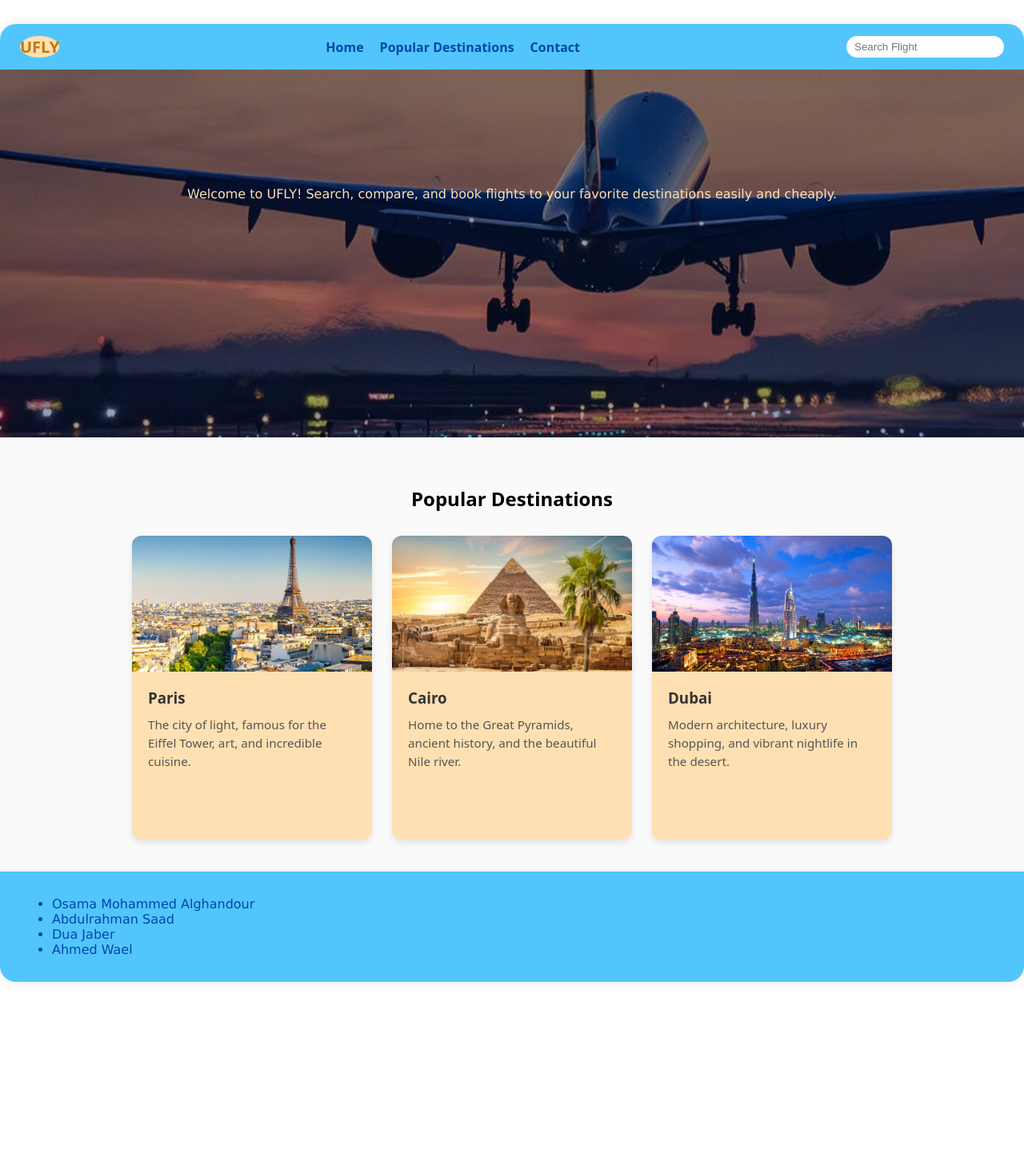
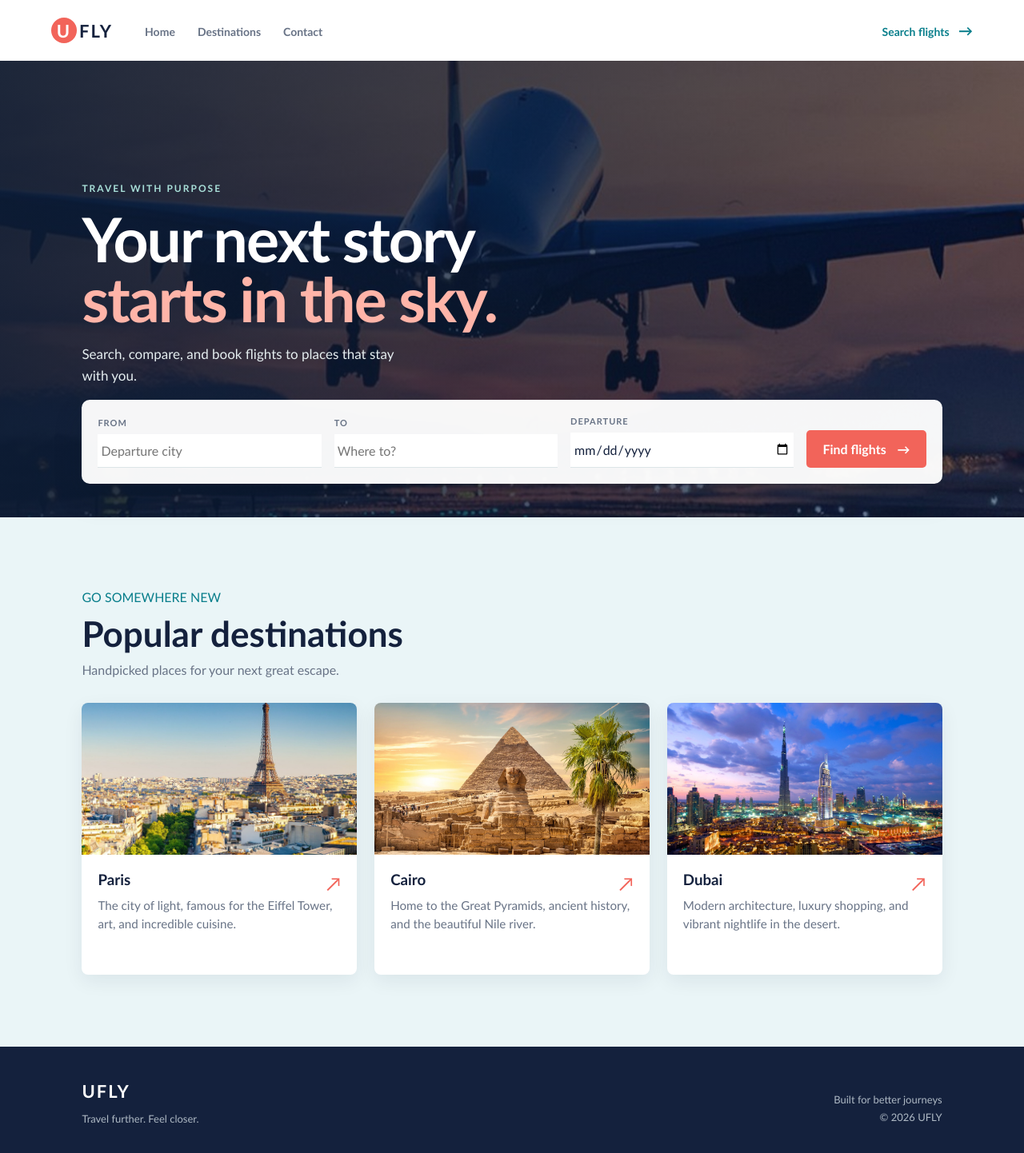
Before and after one commit to XPRU/ITI-Flight-Booking, a Vue app: page / in a window 1280 px wide. Shown: the top 1442 px of the page at 80% size. Before the commit the page ends 1258 px from the top, so only its background shows below. Built offline with nearby package versions, Linux system fonts and the light colour scheme.

Commit message:
Updated UI

```diff
--- a/package.json
+++ b/package.json
@@ -12,7 +12,7 @@
     "vue": "^3.5.41"
   },
   "devDependencies": {
-    "@vitejs/plugin-vue": "^6.0.8",
-    "vite": "^8.2.2"
+    "@vitejs/plugin-vue": "^5.2.4",
+    "vite": "^6.3.5"
   }
 }
--- a/src/App.vue
+++ b/src/App.vue
@@ -16,11 +16,10 @@ import Footer from './components/Footer.vue';
 
 <style scoped>
 .container {
-  max-width: 1400px;
-  margin: 30px auto;
-  border-radius: 20px;
+  max-width: 1440px;
+  margin: 0 auto;
   overflow: hidden;
-  background-color: var(--color-pale-white);
-  box-shadow: 0 0 15px rgba(0,0,0,0.1);
+  background-color: var(--color-white);
+  box-shadow: 0 10px 40px rgba(20, 33, 61, 0.08);
 }
 </style>
--- a/src/components/Footer.vue
+++ b/src/components/Footer.vue
@@ -1,28 +1,26 @@
 <template>
-    <div class="FooterCont">
-        <ul class="Txt">
-            <li> Osama Mohammed Alghandour</li>
-            <li> Abdulrahman Saad </li>
-            <li> Dua Jaber </li>
-            <li> Ahmed Wael </li>
-        </ul>
-    </div>
+    <footer id="contact" class="footer-cont">
+        <div><a class="footer-logo" href="#top">UFLY</a><p>Travel further. Feel closer.</p></div>
+        <p class="copyright">Built for better journeys<br />&#169; 2026 UFLY</p>
+    </footer>
 </template>
 
 
 <style scoped>
 
-.FooterCont{
-    background-color: var(--color-light-blue);
-    padding: 15px 25px;
+.footer-cont{
+    background-color: var(--color-ink);
+    color: var(--color-white);
+    padding: 42px clamp(24px, 8vw, 110px);
     display: flex;
-    align-items: right;
+    align-items: center;
     justify-content: space-between;
-    flex-wrap: wrap;
-
 }
-.Txt{
-    color:var(--color-text);
-    font-family: 'Lucida Sans', 'Lucida Sans Regular', 'Lucida Grande', 'Lucida Sans Unicode', Geneva, Verdana, sans-serif;
+.footer-logo { color: var(--color-white); text-decoration: none; font-size: 22px; font-weight: bold; letter-spacing: 2px; }
+.footer-cont p { color: #aeb9c4; font-size: 13px; }
+.copyright { text-align: right; line-height: 1.7; }
+@media (max-width: 500px) {
+  .footer-cont { align-items: flex-start; flex-direction: column; gap: 18px; }
+  .copyright { text-align: left; }
 }
 </style>
--- a/src/components/Home.vue
+++ b/src/components/Home.vue
@@ -1,25 +1,71 @@
 <template>
-  <section class="home">
-
-    <p class="paragraph">
-      Welcome to UFLY! Search, compare, and book flights to your
-      favorite destinations easily and cheaply.
-    </p>
-  </section>
+  <section id="top" class="home">
+      <div class="hero-copy">
+        <p class="eyebrow">TRAVEL WITH PURPOSE</p>
+        <h1>Your next story<br /><em>starts in the sky.</em></h1>
+        <p class="paragraph">Search, compare, and book flights to places that stay with you.</p>
+      </div>
+      <form id="search" class="search-panel" @submit.prevent>
+        <div class="field"><label for="from">From</label><input id="from" placeholder="Departure city" /></div>
+        <div class="field"><label for="to">To</label><input id="to" placeholder="Where to?" /></div>
+        <div class="field"><label for="date">Departure</label><input id="date" type="date" /></div>
+        <button type="submit">Find flights <span aria-hidden="true">&#8594;</span></button>
+      </form>
+    </section>
 </template>
 
 <style scoped>
 .home {
-  padding: 30px;
-  text-align: center;
-  height: 400px;
+  min-height: 560px;
+  padding: clamp(70px, 11vw, 140px) clamp(24px, 8vw, 110px) 42px;
+  position: relative;
+  display: flex;
+  flex-direction: column;
+  justify-content: space-between;
   background-image: url(../assets/Flightbg.jpeg);
   background-size: cover;
+  background-position: center;
+  isolation: isolate;
 }
+.home::before {
+  content: '';
+  position: absolute;
+  inset: 0;
+  background: linear-gradient(90deg, rgba(13, 29, 53, .85), rgba(13, 29, 53, .2));
+  z-index: -1;
+}
+.hero-copy { max-width: 600px; color: var(--color-white); }
+.eyebrow { color: #a9e0d9; font-size: 12px; letter-spacing: 2px; font-weight: bold; }
+h1 { margin: 18px 0 14px; font-size: clamp(42px, 6vw, 78px); line-height: .98; letter-spacing: -2px; }
+h1 em { color: #ffb4a8; font-style: normal; }
 .paragraph {
-    font-family: 'Lucida Sans', 'Lucida Sans Regular', 'Lucida Grande', 'Lucida Sans Unicode', Geneva, Verdana, sans-serif;
-    color: var(--color-card-orange);
-    padding-top: 100px ;
+  max-width: 400px;
+  color: #e5eef0;
+  font-size: 17px;
+  line-height: 1.6;
+}
+.search-panel {
+  display: grid;
+  grid-template-columns: 1fr 1fr 1fr auto;
+  align-items: end;
+  gap: 16px;
+  padding: 20px;
+  max-width: 1080px;
+  background: rgba(255, 255, 255, .96);
+  border-radius: 10px;
+  box-shadow: 0 18px 35px rgba(11, 23, 40, .2);
+}
+.field { display: grid; gap: 8px; }
+label { color: var(--color-muted); font-size: 11px; font-weight: bold; text-transform: uppercase; letter-spacing: 1px; }
+input { width: 100%; padding: 11px 4px; border: 0; border-bottom: 1px solid var(--color-border); color: var(--color-ink); outline: none; }
+input:focus { border-color: var(--color-teal); }
+button { padding: 14px 20px; border: 0; border-radius: 5px; background: var(--color-coral); color: var(--color-white); cursor: pointer; font-weight: bold; white-space: nowrap; }
+button:hover { background: #d9524b; }
+button span { margin-left: 10px; }
+@media (max-width: 700px) {
+  .home { min-height: 700px; }
+  .search-panel { grid-template-columns: 1fr 1fr; }
+  .search-panel button { grid-column: 1 / -1; }
 }
 
 
--- a/src/components/Navbar.vue
+++ b/src/components/Navbar.vue
@@ -1,53 +1,69 @@
 <template>
-<nav class="navbar">
-    <div class="logo">UFLY</div>
-    <ul class="NavLinks">
-        <li>Home</li>
-        <li>Popular Destinations</li>
-        <li>Contact</li>
+<nav class="navbar" aria-label="Main navigation">
+  <a class="logo" href="#top" aria-label="UFLY home"><span>U</span>FLY</a>
+  <ul class="nav-links">
+    <li><a href="#top">Home</a></li>
+    <li><a href="#destinations">Destinations</a></li>
+    <li><a href="#contact">Contact</a></li>
     </ul>
-    <input type="text" placeholder="Search Flight" class="SearchBar">
-
+  <a class="nav-action" href="#search">Search flights <span aria-hidden="true">&#8594;</span></a>
 </nav>
 </template>
 
 <style scoped>
-.navbar{
-    background-color: var(--color-light-blue);
-    padding: 15px 25px;
+.navbar {
+    background-color: var(--color-white);
+    padding: 22px clamp(24px, 5vw, 72px);
     display: flex;
     align-items: center;
-    justify-content: space-between;
-    flex-wrap: wrap;
+    gap: 40px;
 }
 .logo {
-  background-color: var(--color-card-orange) ;
-  border-radius:50% ;
+  color: var(--color-ink);
+  text-decoration: none;
   font-weight: bold;
-  font-size: 20px;
-  color: var(--color-orange);
+  font-size: 22px;
+  letter-spacing: 2px;
 }
-.NavLinks {
-  color: var(--color-text);
+.logo span {
+  display: inline-grid;
+  place-items: center;
+  width: 32px;
+  height: 32px;
+  margin-right: 3px;
+  border-radius: 50%;
+  background: var(--color-coral);
+  color: var(--color-white);
+}
+.nav-links {
   list-style: none;
   display: flex;
-  gap: 20px;
+  gap: 28px;
+  flex: 1;
   margin: 0;
   padding: 0;
-  cursor: pointer;
+}
+.nav-links a {
+  color: var(--color-muted);
+  text-decoration: none;
+  font-size: 14px;
   font-weight: bold;
+}
+.nav-links a:hover,
+.nav-links a:focus-visible {
+  color: var(--color-teal);
+}
+.nav-action {
+  color: var(--color-teal);
+  text-decoration: none;
+  font-size: 14px;
+  font-weight: bold;
+}
+.nav-action span { margin-left: 8px; font-size: 18px; }
 
-
-}
-.SearchBar {
-  padding: 6px 10px;
-  border-radius: 8px;
-  border: none;
-}
-.SearchBar{
-    border-radius: 20px;
+@media (max-width: 620px) {
+  .navbar { gap: 18px; flex-wrap: wrap; }
+  .nav-links { order: 3; flex-basis: 100%; justify-content: space-between; gap: 10px; }
 }
 
-
-
 </style>
--- a/src/components/PopularDestinations.vue
+++ b/src/components/PopularDestinations.vue
@@ -1,22 +1,21 @@
 <template>
-  <section class="destinations">
-    <h2>Popular Destinations</h2>
+  <section id="destinations" class="destinations">
+    <div class="section-heading"><p class="eyebrow">GO SOMEWHERE NEW</p><h2>Popular destinations</h2><p>Handpicked places for your next great escape.</p></div>
     <div class="cards">
-      <div class="card" v-for="place in places" :key="place.name">
+      <article class="card" v-for="place in places" :key="place.name">
 
 
         <div class="image-container">
-
           <img :src="place.image" :alt="place.name" />
         </div>
 
 
         <div class="text-container">
-          <h3>{{ place.name }}</h3>
+          <div class="card-title"><h3>{{ place.name }}</h3><span aria-hidden="true">&#8599;</span></div>
           <p>{{ place.description }}</p>
         </div>
 
-      </div>
+      </article>
     </div>
   </section>
 </template>
@@ -43,42 +42,39 @@ const places = [
 
 <style scoped>
 .destinations {
-
-  min-height: 400px;
-  padding: 40px 30px;
-  text-align: center;
+  padding: 90px clamp(24px, 8vw, 110px);
+  background: var(--color-sky);
 }
-
-.destinations h2 {
-  margin-bottom: 30px;
+.section-heading { margin-bottom: 32px; }
+.section-heading .eyebrow { color: var(--color-teal); margin: 0 0 10px; }
+.section-heading h2 { margin: 0 0 10px; font-size: clamp(30px, 4vw, 44px); }
+.section-heading > p:last-child { color: var(--color-muted); margin: 0; }
+.card-title { display: flex; justify-content: space-between; align-items: center; }
+.card-title span { color: var(--color-coral); font-size: 24px; }
+.cards {
+  display: grid;
+  grid-template-columns: repeat(3, 1fr);
+  gap: 22px;
 }
-
-.cards {
-  display: flex;
-  gap: 25px;
-  flex-wrap: wrap;
-  justify-content: center;
-}
-
 .card {
-  background-color: #ffe0b2;
-  border-radius: 12px;
-  width: 300px;
-  height: 380px;
+  background: var(--color-white);
+  border-radius: 8px;
+  width: 100%;
+  min-height: 340px;
   overflow: hidden;
   display: flex;
   flex-direction: column;
-  box-shadow: 0 4px 8px rgba(0,0,0,0.1);
-  transition: box-shadow 0.3s ease;
+  box-shadow: 0 8px 24px rgba(20, 33, 61, .07);
+  transition: transform .3s ease, box-shadow .3s ease;
 }
-
 .card:hover {
-  box-shadow: 0 8px 16px rgba(0,0,0,0.15);
+  transform: translateY(-5px);
+  box-shadow: 0 14px 28px rgba(20, 33, 61, .13);
 }
 
 
 .image-container {
-  height: 50%;
+  height: 190px;
   width: 100%;
   overflow: hidden;
 }
@@ -96,7 +92,7 @@ const places = [
 
 
 .text-container {
-  height: 50%;
+  flex: 1;
   padding: 20px;
   display: flex;
   flex-direction: column;
@@ -105,13 +101,15 @@ const places = [
 
 .text-container h3 {
   margin: 0 0 10px 0;
-  color: #333;
+  color: var(--color-ink);
 }
 
 .text-container p {
   margin: 0;
   font-size: 0.95rem;
   line-height: 1.5;
-  color: #555;
+  color: var(--color-muted);
 }
+@media (max-width: 850px) { .cards { grid-template-columns: 1fr 1fr; } }
+@media (max-width: 560px) { .cards { grid-template-columns: 1fr; } }
 </style>
--- a/src/style.css
+++ b/src/style.css
@@ -1,15 +1,26 @@
 :root {
-  --color-light-blue: #52c6fc;
-  --color-orange: #c77700;
-  --color-pale-white: #fbfafa;
-  --color-card-orange: #ffe0b2;
-  --color-text: #0046a9;
-
-
-  font-family: system-ui, 'Segoe UI', Roboto, sans-serif;
+  --color-ink: #14213d;
+  --color-muted: #687386;
+  --color-sky: #eaf5f7;
+  --color-teal: #087e8b;
+  --color-coral: #f2645a;
+  --color-white: #ffffff;
+  --color-border: #dce5e7;
+  font-family: 'Trebuchet MS', 'Gill Sans', sans-serif;
   color-scheme: light;
 }
 
 body {
   margin: 0;
+  background: #f6f8f7;
+  color: var(--color-ink);
 }
+
+* {
+  box-sizing: border-box;
+}
+
+button,
+input {
+  font: inherit;
+}
--- a/vite.config.js
+++ b/vite.config.js
@@ -1,7 +1,6 @@
+import { defineConfig } from 'vite'
 import vue from '@vitejs/plugin-vue'
-import { defineConfig } from 'vite'
 
-// https://vite.dev/config/
 export default defineConfig({
-  plugins: [vue()],
+  plugins: [vue()]
 })
```
Also changed, not shown: 1 other file (tests, documents, lock files or other folders).
